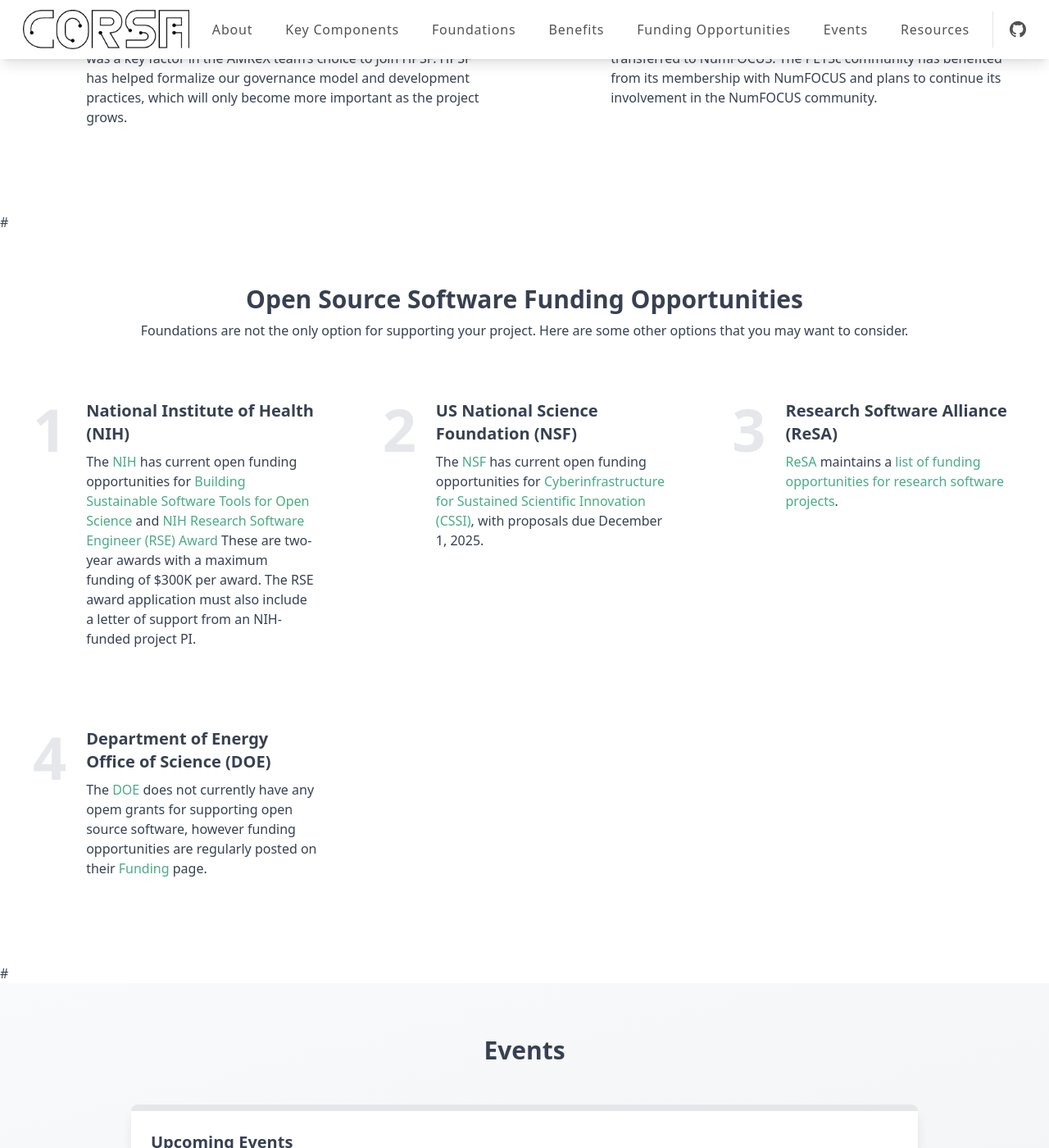
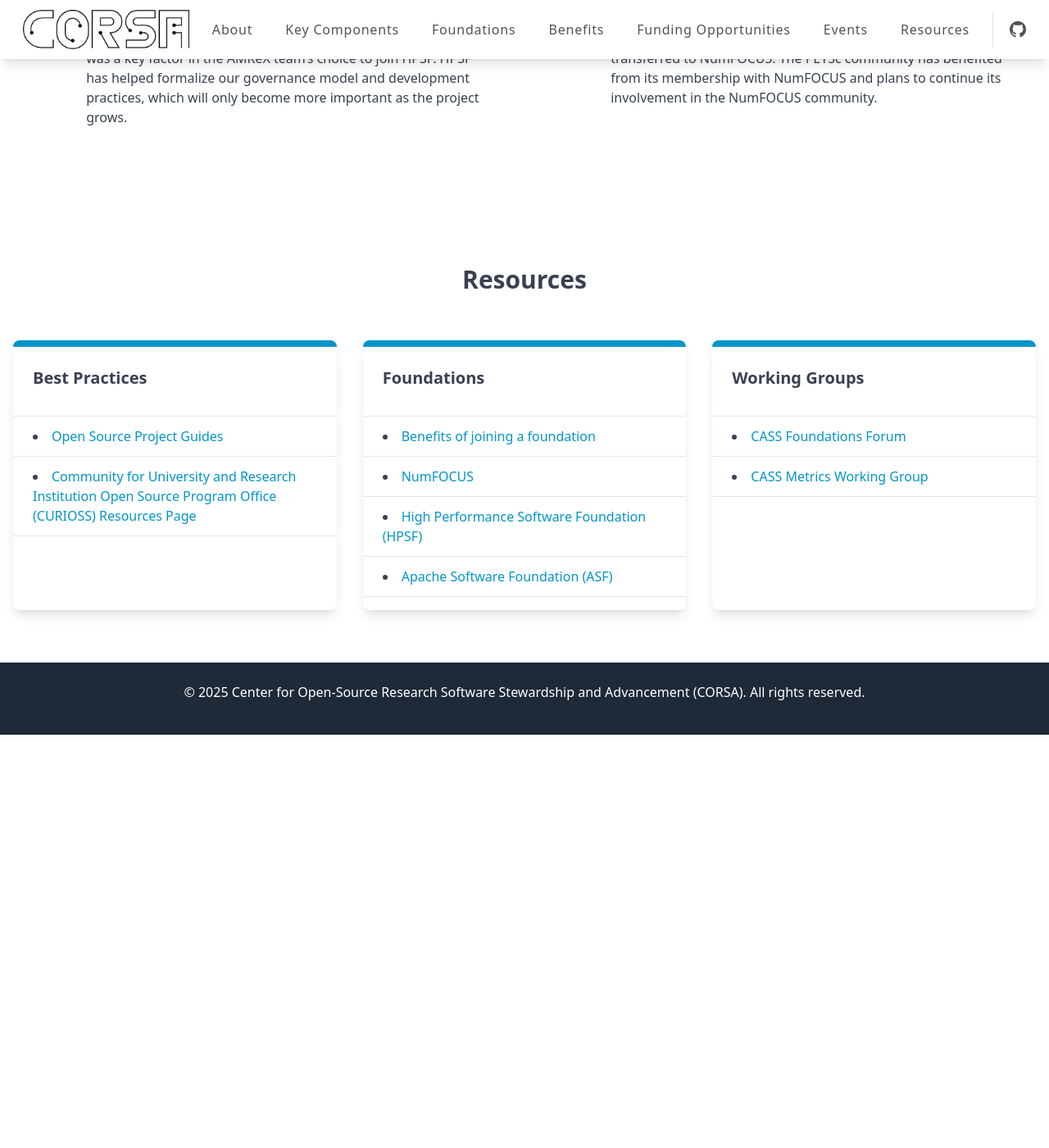
Before and after one commit to corsa-center/corsa-center.github.io, a Jekyll site: the page built from docs/index.html, in a window 1280 px wide and 1400 px high, scrolled down 4416 px. Shown: the whole window at 82% size. Built offline with Jekyll 4.4.1, drawn with Linux system fonts in a browser that asks for light colours; nearby versions of some CDN libraries; after the commit the page ends 5312 px from its top, so only the background shows below that.

Commit message:
Update index.html

```diff
--- a/docs/index.html
+++ b/docs/index.html
@@ -169,8 +169,4 @@
 
 {% include home-sections/success-stories.html %}
 
-# {% include home-sections/funding-opportunities.html %}
-
-# {% include home-sections/events.html %}
-
 {% include home-sections/resources.html %}
```
